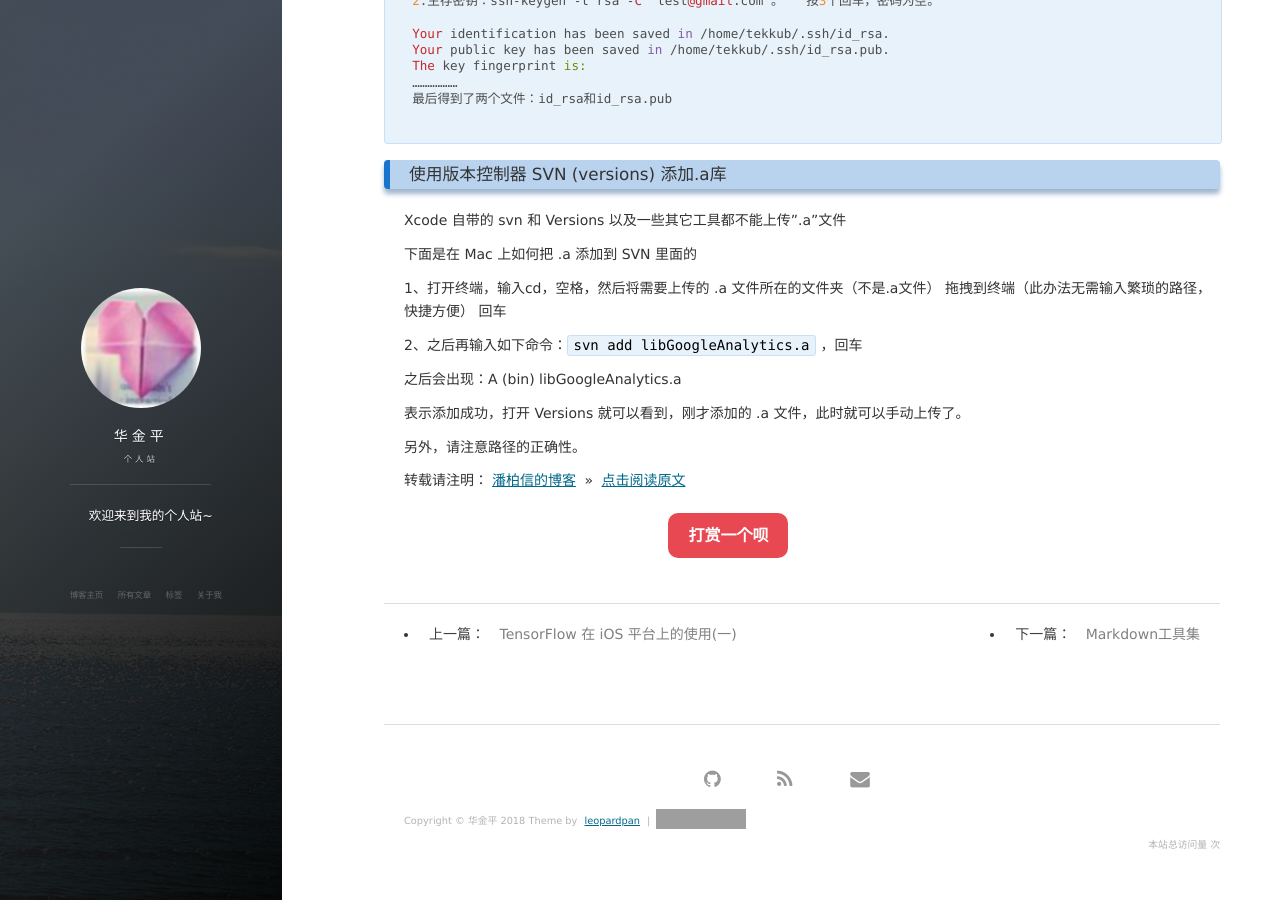
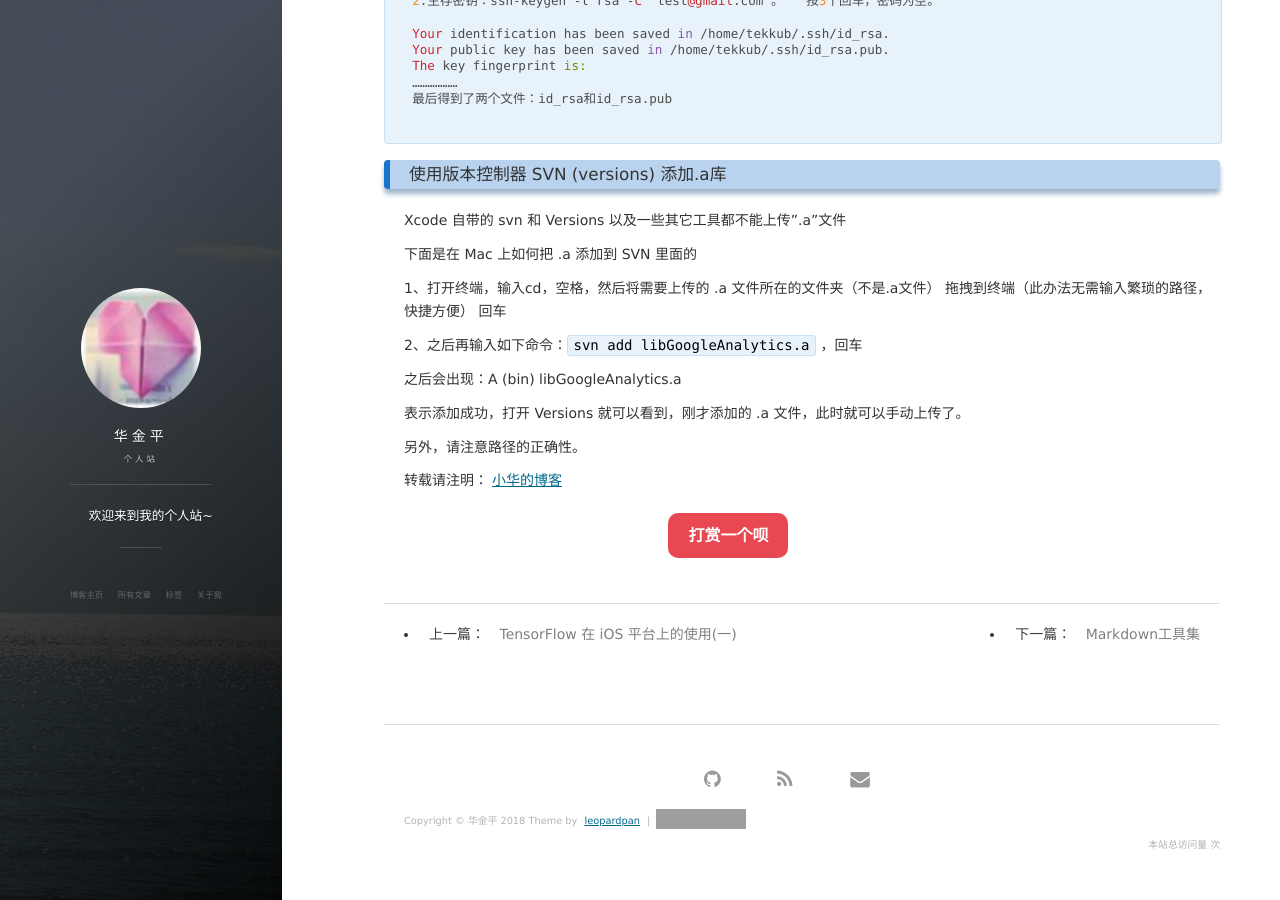
Before and after one commit to huajinping/huajinping.github.io, a Jekyll site: the page built from _posts/2016-11-16-macTips.md, in a window 1280 px wide and 900 px high, scrolled down 1455 px. Built offline with Jekyll 4.4.1, drawn with Linux system fonts in a browser that asks for light colours; nearby versions of some CDN libraries; comment, search, counter and statistics services are not loaded; grey boxes are pictures that could not be loaded.

Commit message:
Update 2016-11-16-macTips.md

```diff
--- a/_posts/2016-11-16-macTips.md
+++ b/_posts/2016-11-16-macTips.md
@@ -102,7 +102,6 @@ Xcode 自带的 svn 和 Versions 以及一些其它工具都不能上传".a"文
 表示添加成功，打开 Versions 就可以看到，刚才添加的 .a 文件，此时就可以手动上传了。
 
 另外，请注意路径的正确性。
+<br>
 
-
-
-转载请注明：[潘柏信的博客](http://baixin) » [点击阅读原文](http://baixin.io/2016/11/macTips/)
+转载请注明：[小华的博客](http://huajinping.cf)
```
